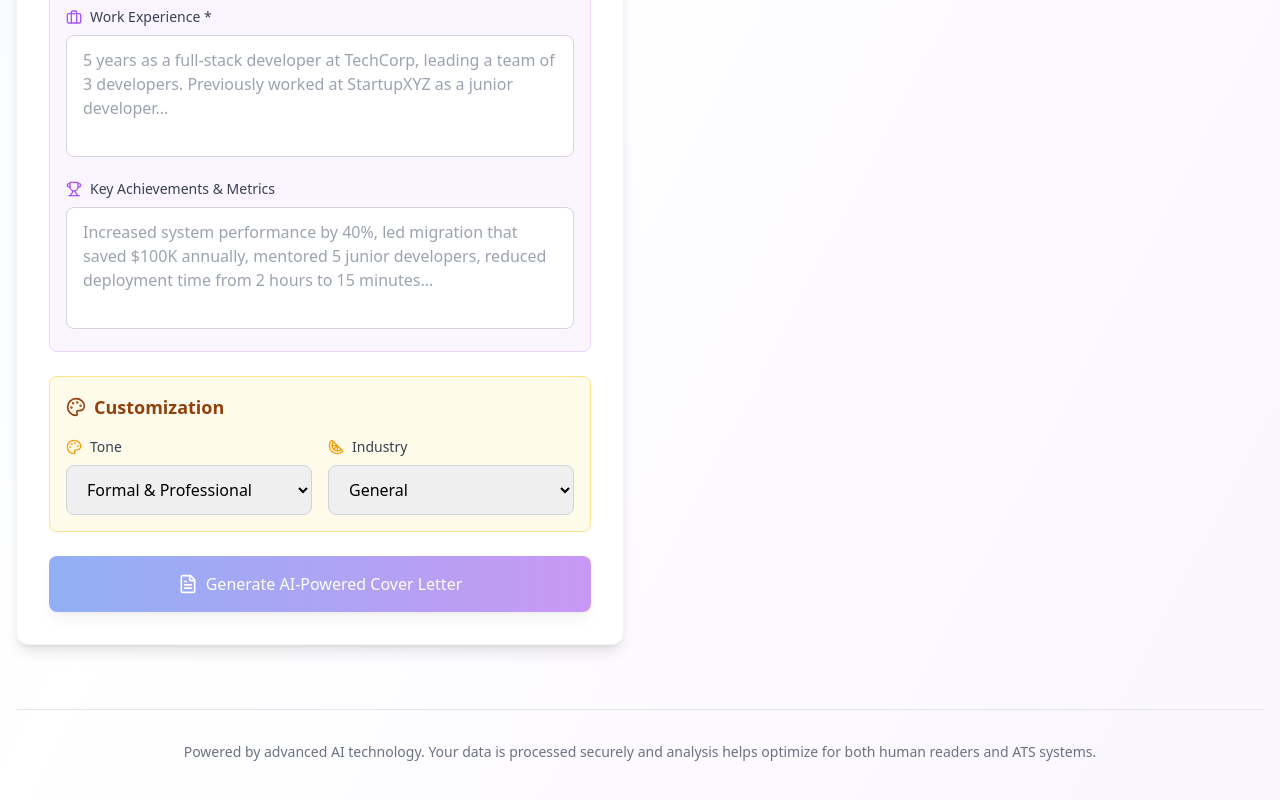
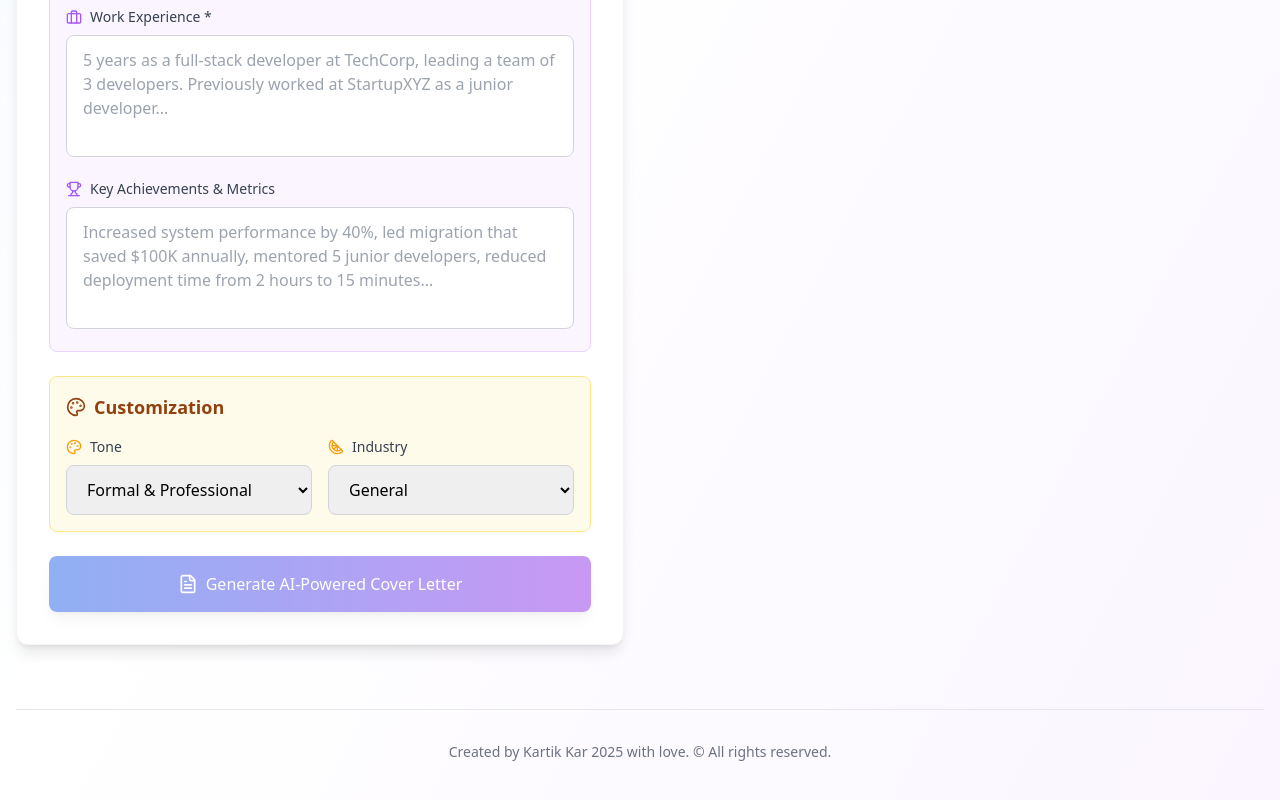
Before and after one commit to KartikKar19/AI_Cover_Letter_Generator, a React (Vite) app: page / in a window 1280 px wide. Shown: the part 1624-2424 px from the top of the page. Built offline with nearby package versions, Linux system fonts and the light colour scheme.

Commit message:
License and Footer

```diff
--- a/src/App.tsx
+++ b/src/App.tsx
@@ -149,7 +149,7 @@ function App() {
 
         <footer className="text-center mt-16 pt-8 border-t border-gray-200">
           <p className="text-gray-500 text-sm">
-            Powered by advanced AI technology. Your data is processed securely and analysis helps optimize for both human readers and ATS systems.
+            Created by Kartik Kar 2025 with love. &copy; All rights reserved.
           </p>
         </footer>
       </div>
```
Also changed, not shown: 1 other file (tests, documents, lock files or other folders).
